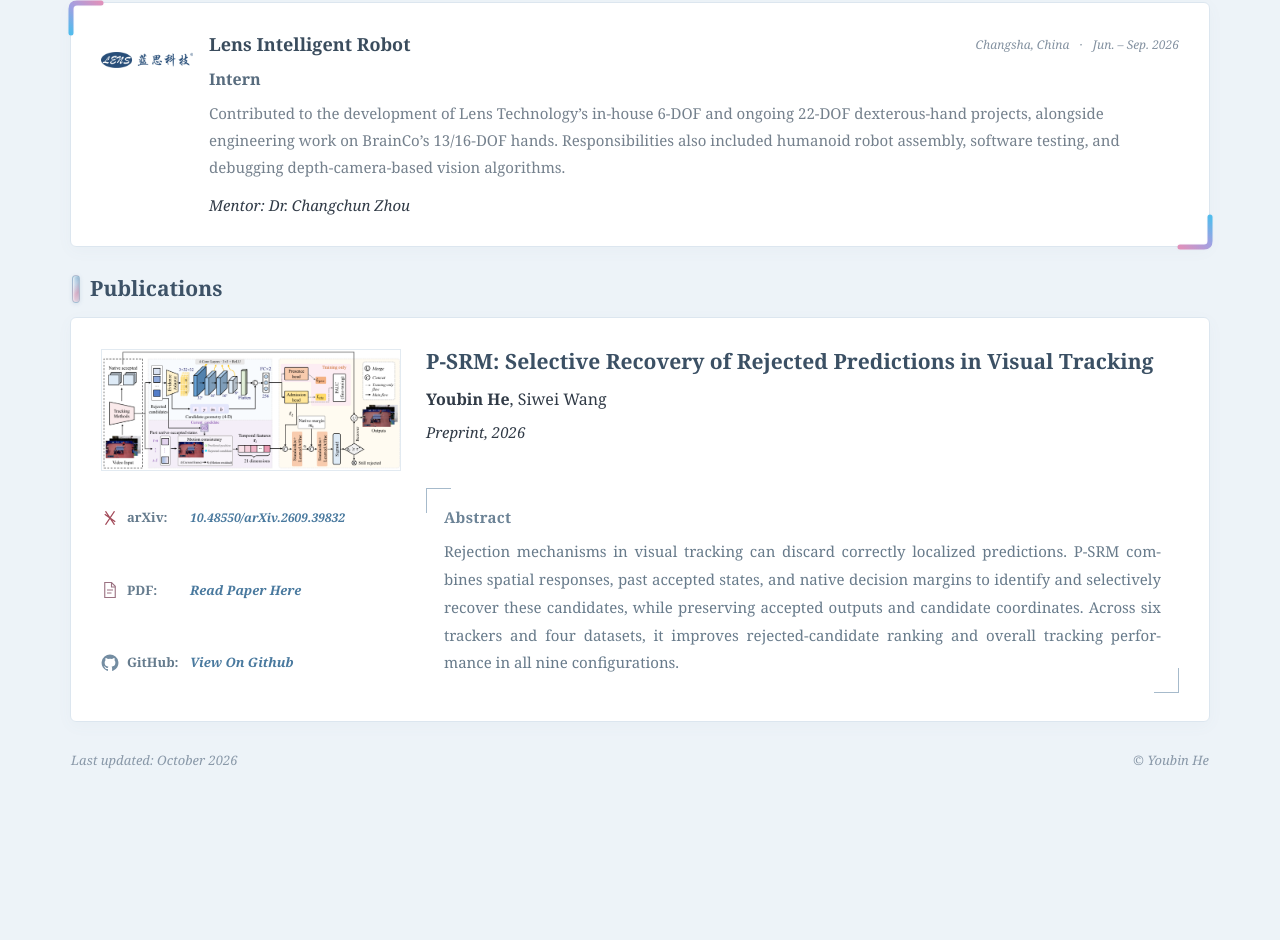
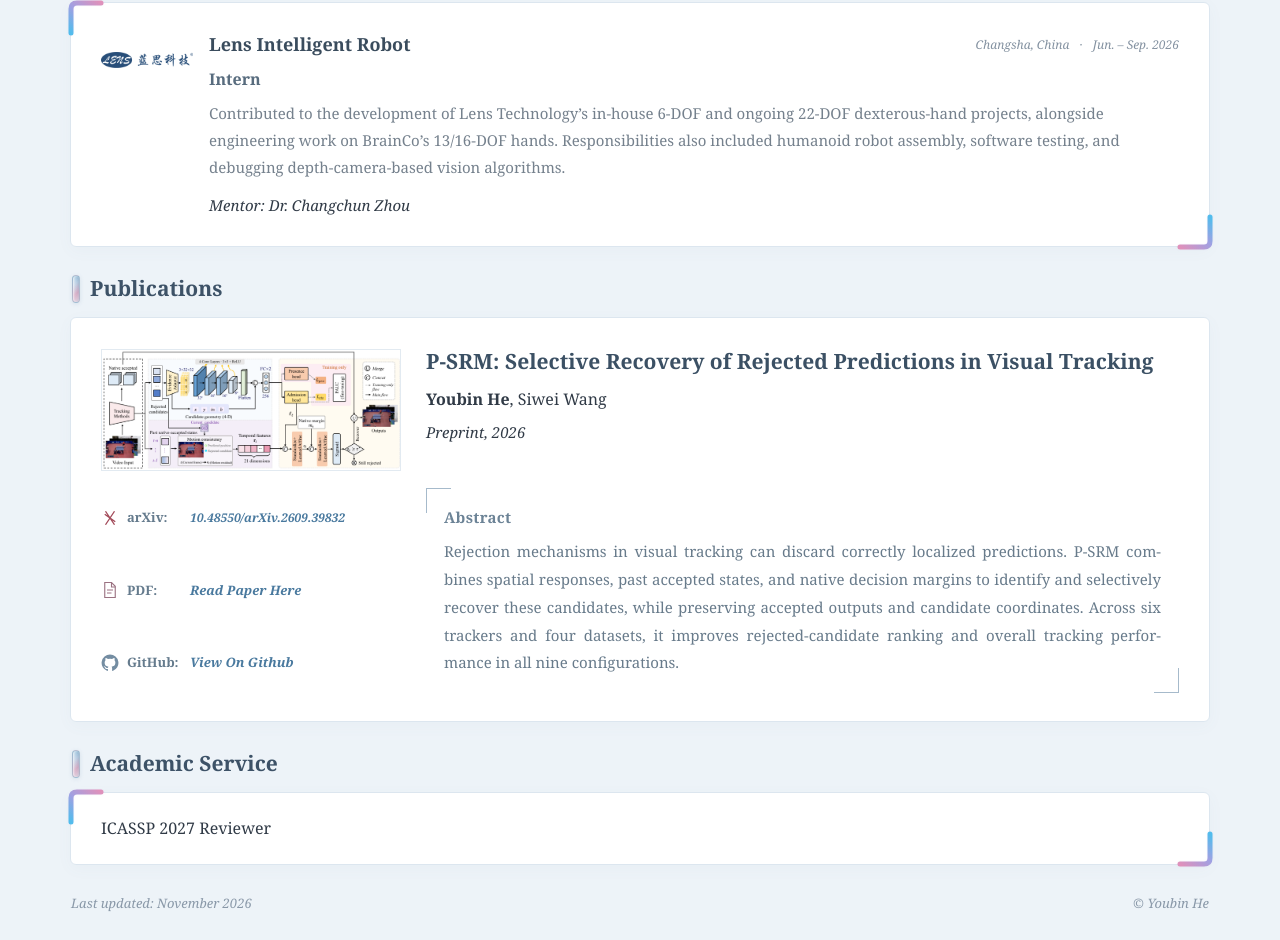
Before and after one commit to PalestyHR/palestyhr.github.io, a website: page index.html in a window 1280 px wide. Shown: the part 1545-2485 px from the top of the page. Before the commit the page ends 2342 px from the top, so only its background shows below. Drawn offline with Linux system fonts and the light colour scheme.

Commit message:
Add ICASSP 2027 reviewer academic service

```diff
--- a/index.html
+++ b/index.html
@@ -9,7 +9,7 @@
       name="description"
       content="Youbin He, PolyU undergraduate. Research interests in vision-language models, multimodal learning, and world models." /><link
       rel="stylesheet"
-      href="style.css?v=20261119-refactor"
+      href="style.css?v=20261119-service"
   /></head>
   <body
     ><a class="skip" href="#main">Skip to content</a>
@@ -397,9 +397,20 @@
               ></div
             ></article
           ></section
-        > </section
-      ><footer
-        ><span>Last updated: October 2026</span><span>© Youbin He</span
+        >
+      </section>
+      <section
+        class="section-module"
+        id="academic-service"
+        aria-labelledby="service-heading"
+      >
+        <h2 class="module-heading" id="service-heading">Academic Service</h2>
+        <section class="card academic-service">
+          <p>ICASSP 2027 Reviewer</p>
+        </section>
+      </section>
+      <footer
+        ><span>Last updated: November 2026</span><span>© Youbin He</span
         ><span
           class="visitor-count"
           hidden
--- a/style.css
+++ b/style.css
@@ -2107,6 +2107,23 @@ nav a {
   }
 }
 
+/* Academic service */
+
+.academic-service {
+  padding: 22px 30px;
+  font-size: 16px;
+}
+
+.academic-service p {
+  margin: 0;
+}
+
+@media (max-width: 720px) {
+  .academic-service {
+    padding: 20px 24px;
+  }
+}
+
 /* Footer and analytics */
 
 .visitor-count {
```
Also changed, not shown: journey.html (+1 -1 lines).
